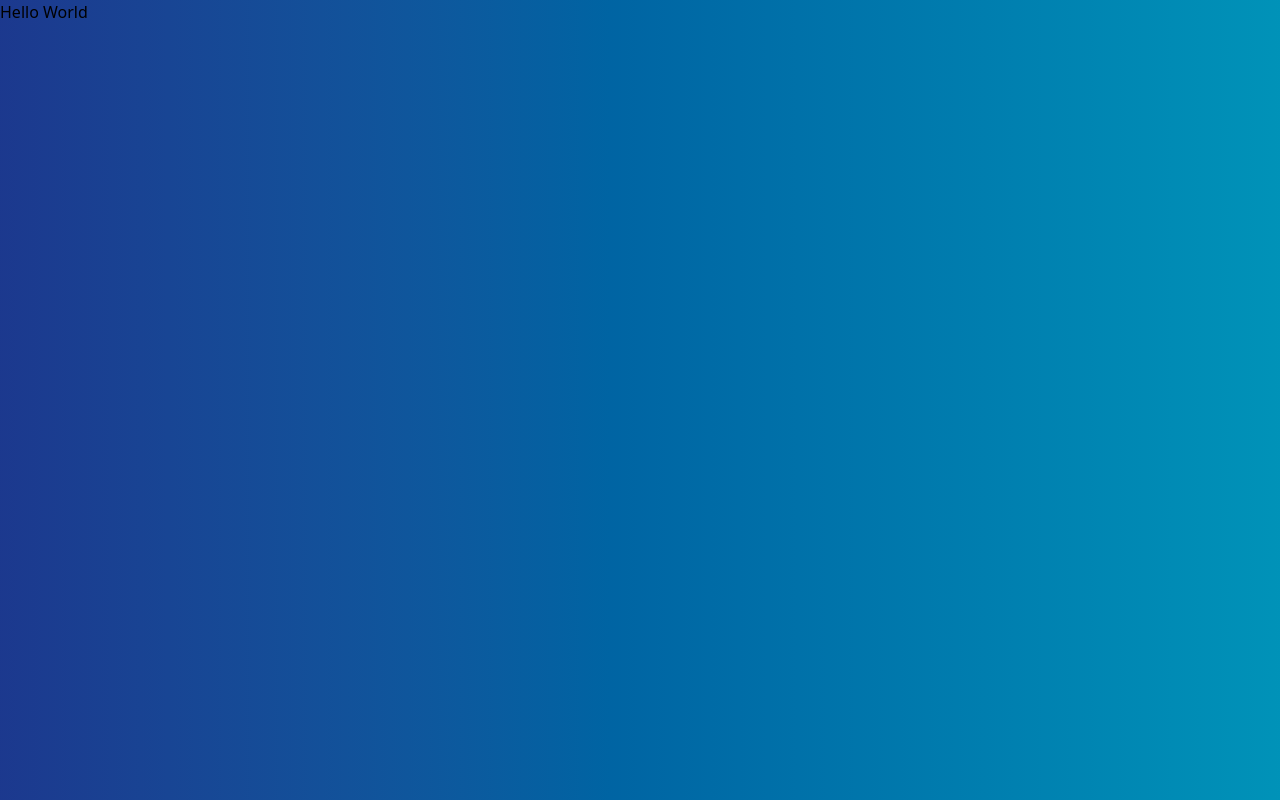
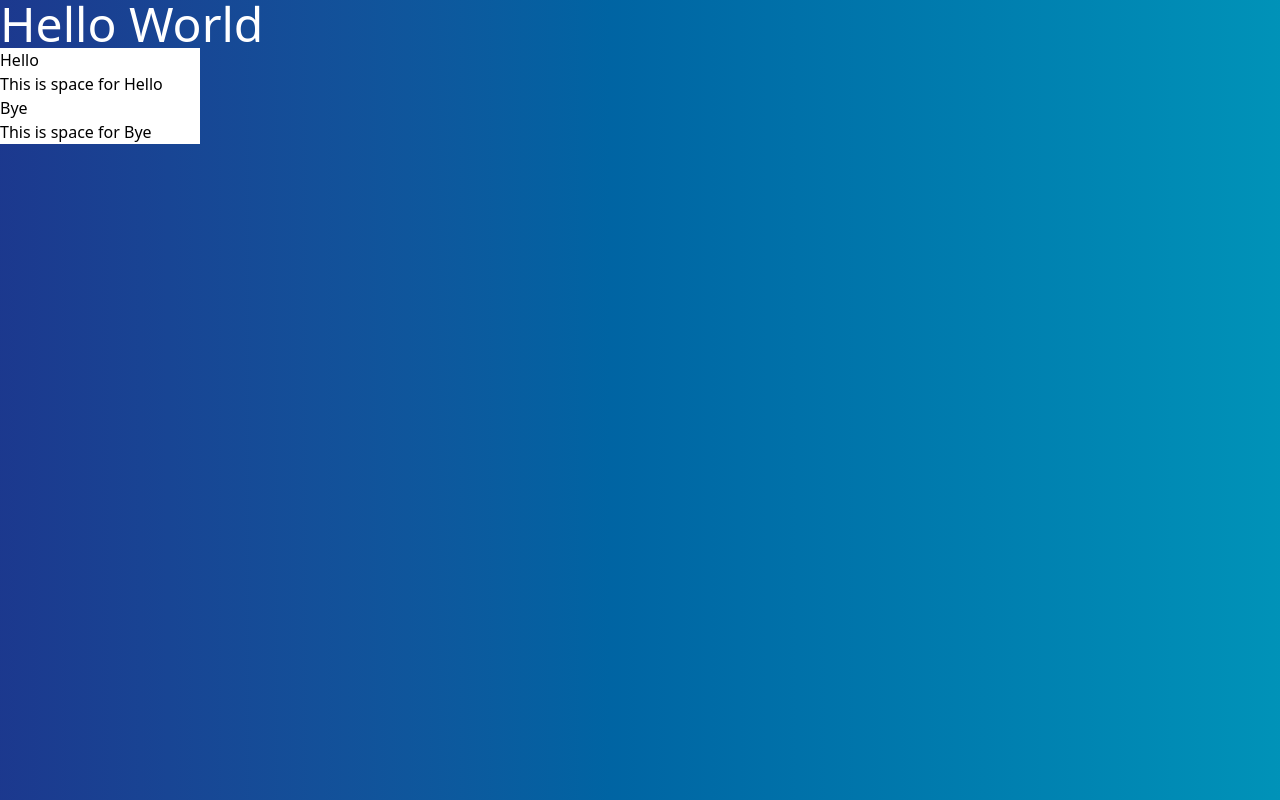
Before and after one commit to carterlin101/React-Intro, a React app: page / in a window 1280 px wide. Built offline with nearby package versions, Linux system fonts and the light colour scheme.

Commit message:
added card

```diff
--- a/src/App.jsx
+++ b/src/App.jsx
@@ -5,7 +5,9 @@ import { TypeAnimation } from 'react-type-animation';
 export const App = () => {
     return (
         <>
-            <h1>Hello World</h1>
+        <h1 className="text-white text-5xl">Hello World</h1>
+        <Card title="Hello" content="This is space for Hello"/>
+        <Card title="Bye" content="This is space for Bye"/>
         </>
         // <Router>
 
@@ -13,6 +15,16 @@ export const App = () => {
         //         <Route path="/" element={<Home />} />
         //     </Routes>
         // </Router>
+    );
+}
+
+
+const Card = ({ title, content}) => {
+    return(
+        <div className="w-50 bg-white">
+            <h1>{title}</h1>
+            <p>{content}</p>
+        </div>
     );
 }
 
```
